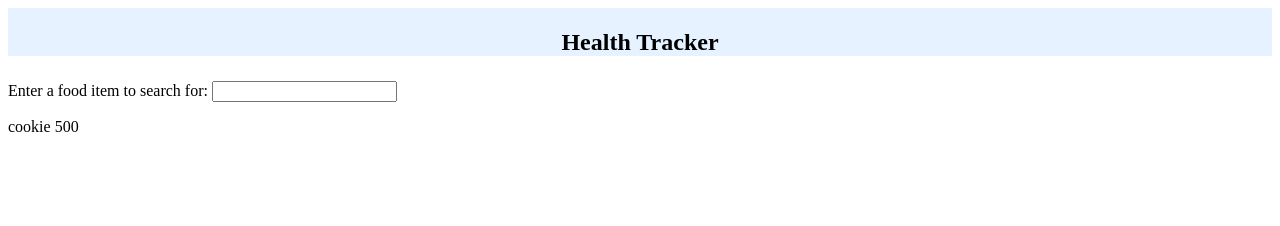
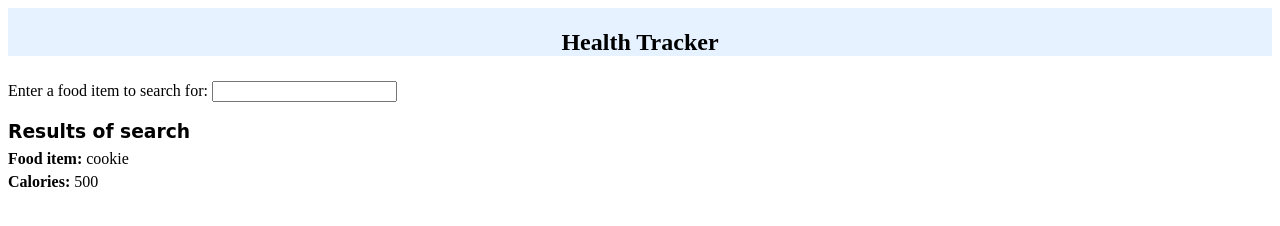
Before and after one commit to roberthaney/health_tracker, a plain HTML site: page index.html in a window 1280 px wide. Drawn offline with Linux system fonts and the light colour scheme.

Commit message:
style: Added results header, added styles to results section

```diff
--- a/app.js
+++ b/app.js
@@ -26,7 +26,8 @@ app.AppView = Backbone.View.extend({
 		'keypress #fooditem': 'updateOnEnter'
 	},
 	render: function() {
-		$(this.el).html("<div>" + this.model.get('name') + " " + this.model.get('calories') + "</div>");
+		$(this.el).html("<div class='food-result'><strong>Food item:</strong> " + this.model.get('name') + "</div>");
+		$(this.el).append("<div class='food-result'><strong>Calories:</strong> " + this.model.get('calories') + "</div>");
 	},
 	updateOnEnter: function(e) {
 		if (e.which === 13) {
--- a/index.html
+++ b/index.html
@@ -12,6 +12,7 @@
 	<div id='calories-form'>
 		<form><label>Enter a food item to search for: </label><input type='text' id='fooditem'></form>
 	</div>
+	<h3 id="results-header">Results of search</h3>
 	<div id="results">
 	</div>
 
--- a/style.css
+++ b/style.css
@@ -9,6 +9,11 @@
 	padding-top: 5px;
 }
 
-footer {
+#results-header {
+	font-family: cursive;
+	margin-bottom: 8px;
+}
 
+.food-result {
+	padding-bottom: 5px;
 }
```
